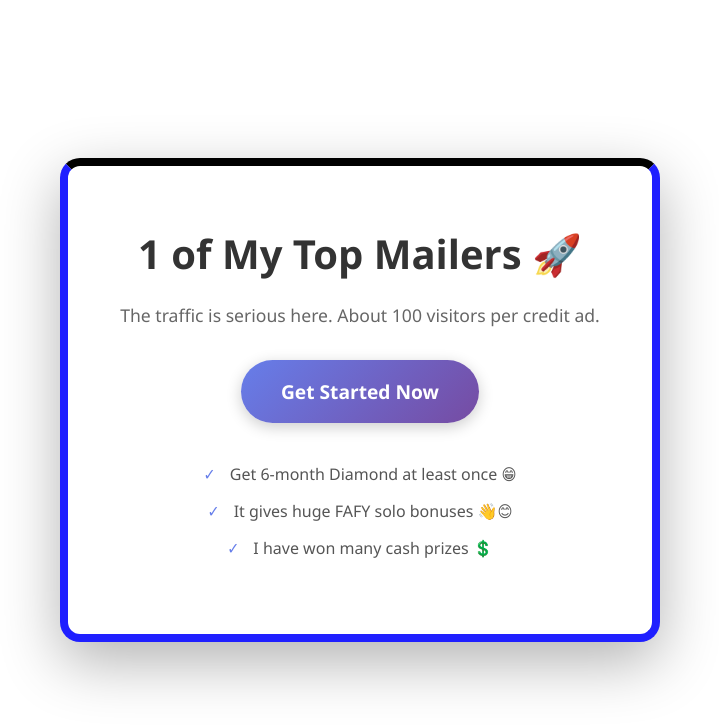
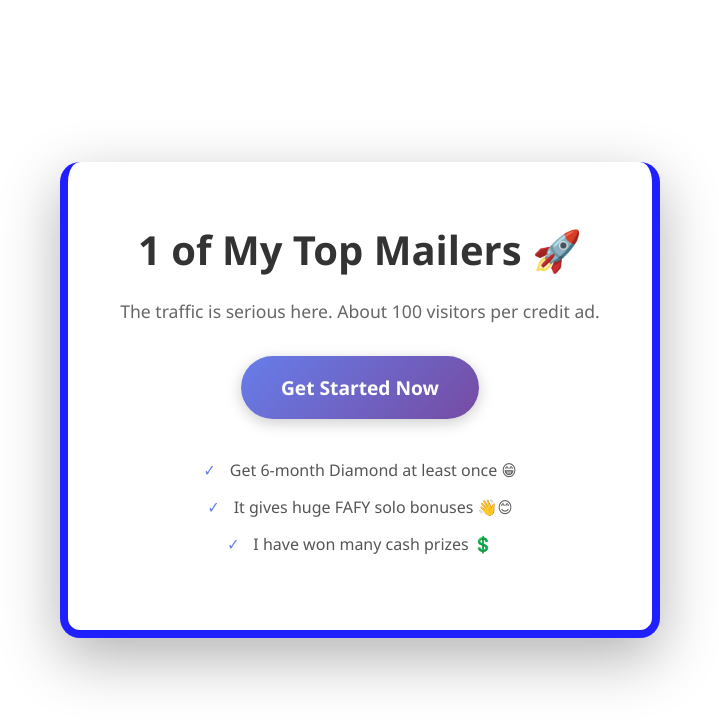
Before and after one commit to 1minuteapp/1minuteapp.github.io, a plain HTML site: page splashpage2vmfy.html in a window 1280 px wide. Shown: the whole page, without its empty margins (280-999 px from the left). Drawn offline with Linux system fonts and the light colour scheme.

Commit message:
Update splashpage2vmfy.html

```diff
--- a/splashpage2vmfy.html
+++ b/splashpage2vmfy.html
@@ -24,7 +24,6 @@
         .container {
             background: white;
             border-radius: 20px;
-            border-top: 8px solid;
             border-bottom: 8px solid #1F1FFF;
             border-right: 8px solid #1F1FFF;
             border-left: 8px solid #1F1FFF;
```
